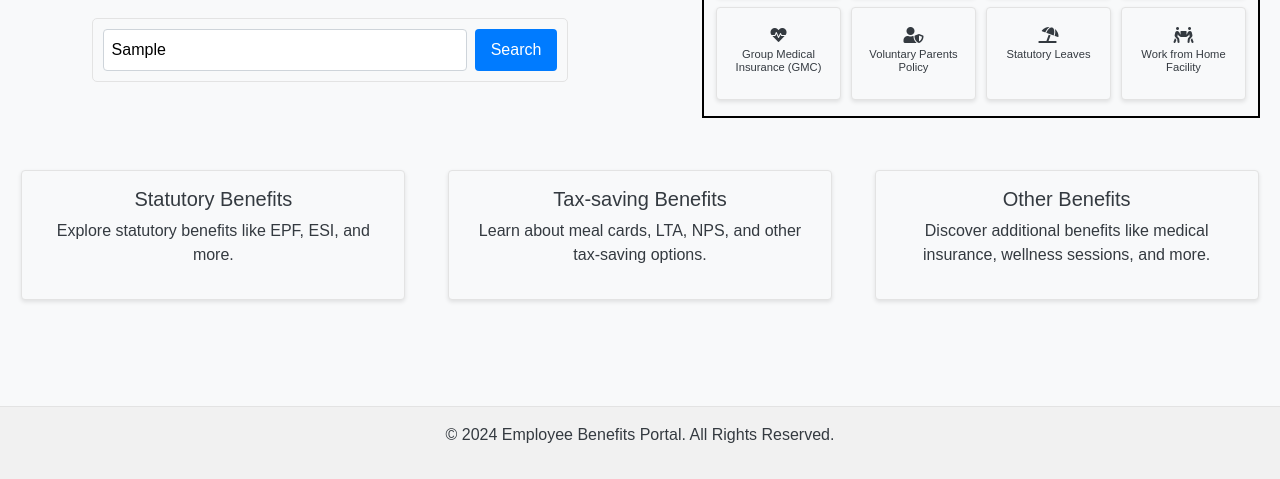
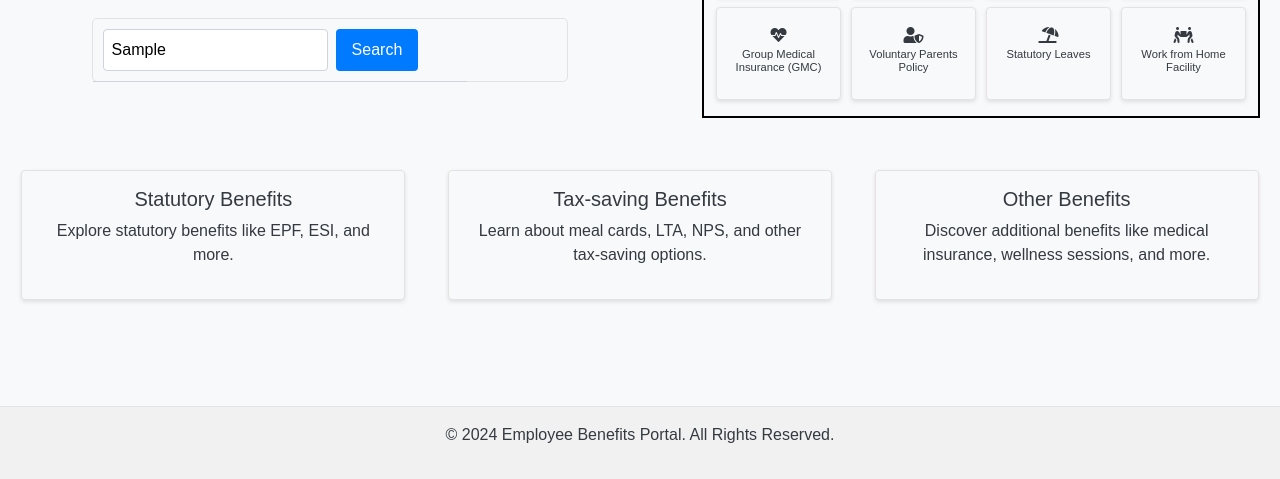
Before and after one commit to Ajin-k-j/EBP-V2, a plain HTML site: page index.html in a window 1280 px wide. Both pictures are taken after typing "Sample" into the empty fields and a click on the button "Search". Shown: the part 321-800 px from the top of the page. Drawn offline with nearby package versions, Linux system fonts and the light colour scheme.

Commit message:
search bar

```diff
--- a/css/styles.css
+++ b/css/styles.css
@@ -255,3 +255,38 @@ main {
     text-align: center;
     border-top: 1px solid #e3e3e3;
 }
+.search-bar {
+    position: relative;
+    width: 100%;
+}
+
+.search-input-container {
+    display: flex;
+    width: 300px; /* Adjust this width as needed */
+}
+
+.search-input-container input {
+    flex: 1;
+}
+
+.recommendations {
+    background-color: white;
+    border: 1px solid #ced4da;
+    border-top: none;
+    max-height: 200px;
+    overflow-y: auto;
+    position: absolute;
+    top: 100%;
+    left: 0;
+    width: calc(100% - 100px); /* Adjust to the width of the input excluding the button */
+    z-index: 1000;
+}
+
+.recommendation-item {
+    padding: 10px;
+    cursor: pointer;
+}
+
+.recommendation-item:hover {
+    background-color: #f8f9fa;
+}
--- a/index.html
+++ b/index.html
@@ -34,8 +34,11 @@
                 <h1>Welcome to Your Benefits Portal</h1>
                 <p>Discover your benefits and learn how to avail them.</p>
                 <div class="search-bar">
-                    <input type="text" placeholder="Search for a benefit...">
-                    <button>Search</button>
+                    <div class="search-input-container">
+                        <input type="text" id="benefit-search" placeholder="Search for a benefit...">
+                        <button onclick="performSearch()">Search</button>
+                    </div>
+                    <div id="recommendations" class="recommendations"></div>
                 </div>
             </div>
             <div class="popular-benefits col pt-3 pb-3">
@@ -95,10 +98,9 @@
     </footer>
 
     <script src="https://code.jquery.com/jquery-3.5.1.slim.min.js"></script>
-    <!-- <script src="https://cdn.jsdelivr.net/npm/@popperjs/core@2.9.3/dist/umd/popper.min.js"></script> -->
-    <!-- <script src="https://stackpath.bootstrapcdn.com/bootstrap/4.5.2/js/bootstrap.min.js"></script> -->
     <script src="https://cdn.jsdelivr.net/npm/@popperjs/core@2.11.8/dist/umd/popper.min.js" integrity="sha384-I7E8VVD/ismYTF4hNIPjVp/Zjvgyol6VFvRkX/vR+Vc4jQkC+hVqc2pM8ODewa9r" crossorigin="anonymous"></script>
     <script src="https://cdn.jsdelivr.net/npm/bootstrap@5.3.3/dist/js/bootstrap.min.js" integrity="sha384-0pUGZvbkm6XF6gxjEnlmuGrJXVbNuzT9qBBavbLwCsOGabYfZo0T0to5eqruptLy" crossorigin="anonymous"></script>
+    <script src="js/script.js"></script>
 </body>
 
 </html>
--- /dev/null
+++ b/js/script.js
@@ -0,0 +1,205 @@
+const benefits = [
+    {
+        category: "Statutory Benefits",
+        name: "Employees' Provident Fund (EPF)",
+        description: "A social security benefit for employees.",
+        details: `Eligibility: Mandatory for organizations with 20 or more employees.
+                  Contribution: Both employee and employer contribute 12% of the employee’s monthly salary.
+                  Voluntary Provident Fund: Employees can contribute up to 100% of their basic salary and DA.
+                  How to Avail: Automatically deducted and managed by the employer.`
+    },
+    {
+        category: "Statutory Benefits",
+        name: "Employees' State Insurance Scheme (ESI)",
+        description: "Provides medical, maternity, disability, and dependents benefits.",
+        details: `Eligibility: Mandatory for employees earning up to INR 21,000 per month.
+                  Contribution: Employee contributes 0.75% and employer contributes 3.25%.
+                  How to Avail: Automatically deducted and managed by the employer.`
+    },
+    {
+        category: "Statutory Benefits",
+        name: "Labour Welfare Fund",
+        description: "Provides various welfare benefits including pensions and maternity benefits.",
+        details: `Contribution: INR 50 per month.
+                  How to Avail: Automatically deducted and managed by the employer.`
+    },
+    {
+        category: "Statutory Benefits",
+        name: "Statutory Leaves",
+        description: "Various types of statutory leaves.",
+        details: `Types of Leaves:
+                  - Sick Leave (12 days)
+                  - Casual Leave (12 days)
+                  - Privilege/Earned Leave (12 days)
+                  - National and Regional Holidays (10 days)
+                  - Bereavement Leave (2 days)
+                  - Maternity Leave (26 weeks)
+                  - Paternity Leave (3 days)
+                  How to Avail: Through leave application process in the employee portal.`
+    },
+    {
+        category: "Statutory Benefits",
+        name: "Gratuity",
+        description: "A lump sum payment to employees who have served for at least 5 years.",
+        details: `Calculation: (Last drawn Basic + DA) * 15/26 * Number of years of service.
+                  How to Avail: Automatically processed upon eligibility.`
+    },
+    {
+        category: "Tax-saving Benefits",
+        name: "Meal and Fuel Cards",
+        description: "Tax-free benefits under the old tax regime.",
+        details: `Providers: Happay and Sodexo.
+                  Options:
+                  - Meal Cards: Rs. 1000, Rs. 2200, Rs. 3000/month
+                  - Fuel Cards: Rs. 900 (two-wheeler), Rs. 1800 (small car), Rs. 2400 (large car)
+                  How to Avail: Register quarterly; employee must own the vehicle for fuel card.`
+    },
+    {
+        category: "Tax-saving Benefits",
+        name: "Leave Travel Allowance (LTA)",
+        description: "Tax exemptions for travel expenses during leave.",
+        details: `Eligibility: Exemptions up to 10% of basic salary; domestic travel only.
+                  How to Avail: Submit proofs of travel expenses.`
+    },
+    {
+        category: "Tax-saving Benefits",
+        name: "Mobile/Internet Allowance",
+        description: "Tax exemption for employees using mobile/internet for work.",
+        details: `Eligibility: Employee must have the connection in their name.
+                  How to Avail: Submit monthly claims up to Rs. 1500.`
+    },
+    {
+        category: "Tax-saving Benefits",
+        name: "National Pension Scheme (NPS)",
+        description: "A voluntary retirement saving scheme.",
+        details: `Contribution: Employer can contribute up to 10% of annual basic pay.
+                  How to Avail: Register through HDFC or provide existing NPS account details.`
+    },
+    {
+        category: "Other Benefits",
+        name: "Group Medical Insurance (GMC)",
+        description: "Covers hospitalization expenses.",
+        details: `Coverage: Employee, spouse, and three children.
+                  How to Avail: E-cards available on MediAssist portal.`
+    },
+    {
+        category: "Other Benefits",
+        name: "Voluntary Parents Policy",
+        description: "Additional coverage for parents and in-laws.",
+        details: `Coverage: Sum insured between 2 lakhs to 2.5 lakhs.
+                  How to Avail: Opt-in during joining month or policy renewal.`
+    },
+    {
+        category: "Other Benefits",
+        name: "Bereavement Support Policy",
+        description: "Financial support for the family of a deceased employee.",
+        details: `Eligibility: Excludes suicide cases.
+                  How to Avail: Nominee form filled during onboarding.`
+    },
+    {
+        category: "Other Benefits",
+        name: "Earned Leave Encashment",
+        description: "Encashment of up to 20 leaves per year.",
+        details: `Eligibility: Employees who have completed 3 years of service.
+                  How to Avail: Through leave encashment application.`
+    },
+    {
+        category: "Other Benefits",
+        name: "Paternity Leaves",
+        description: "3 days of paid leave.",
+        details: `Eligibility: Up to 2 childbirths during the service.
+                  How to Avail: Through leave application process.`
+    },
+    {
+        category: "Other Benefits",
+        name: "Work from Home Facility",
+        description: "Flexible work arrangement.",
+        details: `Eligibility: Approved on request.
+                  How to Avail: Through work from home request.`
+    },
+    {
+        category: "Other Benefits",
+        name: "Flexible Working Arrangements",
+        description: "Flexible work hours depending on the project.",
+        details: `How to Avail: Through discussion with project manager.`
+    },
+    {
+        category: "Other Benefits",
+        name: "Salary Advance/Loans",
+        description: "Financial assistance for emergencies.",
+        details: `How to Avail: Through salary advance or loan request.`
+    },
+    {
+        category: "Other Benefits",
+        name: "Employee Stock Option Plan (ESOP)",
+        description: "Shares in the company offered to employees.",
+        details: `How to Avail: Through ESOP registration process.`
+    },
+    {
+        category: "Other Benefits",
+        name: "Wellness Sessions",
+        description: "Monthly wellness sessions for employees.",
+        details: `How to Avail: Participation in scheduled sessions.`
+    },
+    {
+        category: "Other Benefits",
+        name: "Team Workcations",
+        description: "Team outings for collaboration and relaxation.",
+        details: `How to Avail: Through team leader.`
+    },
+    {
+        category: "Other Benefits",
+        name: "Relocation Allowance",
+        description: "Financial support for relocating employees.",
+        details: `How to Avail: Through relocation request.`
+    },
+    {
+        category: "Other Benefits",
+        name: "Joining Bonus",
+        description: "Bonus offered to new employees.",
+        details: `How to Avail: Automatically provided upon joining.`
+    },
+    {
+        category: "Other Benefits",
+        name: "Loyalty Awards",
+        description: "Rewards for long-term service.",
+        details: `How to Avail: Automatically provided based on service duration.`
+    },
+    {
+        category: "Other Benefits",
+        name: "Annual Gifts",
+        description: "Yearly gifts for employees.",
+        details: `How to Avail: Distributed annually.`
+    }
+];
+
+const searchInput = document.getElementById('benefit-search');
+const recommendations = document.getElementById('recommendations');
+
+searchInput.addEventListener('input', () => {
+    const query = searchInput.value.toLowerCase();
+    recommendations.innerHTML = '';
+    if (query) {
+        const filteredBenefits = benefits.filter(benefit => benefit.name.toLowerCase().includes(query));
+        filteredBenefits.forEach(benefit => {
+            const div = document.createElement('div');
+            div.className = 'recommendation-item';
+            div.textContent = benefit.name;
+            div.addEventListener('click', () => {
+                searchInput.value = benefit.name;
+                recommendations.innerHTML = '';
+            });
+            recommendations.appendChild(div);
+        });
+    }
+});
+
+function performSearch() {
+    const query = searchInput.value.toLowerCase();
+    const result = benefits.find(benefit => benefit.name.toLowerCase() === query);
+    if (result) {
+        alert(`${result.name}\n\nCategory: ${result.category}\nDescription: ${result.description}\nDetails: ${result.details}`);
+    } else {
+        alert('Benefit not found.');
+    }
+}
```
